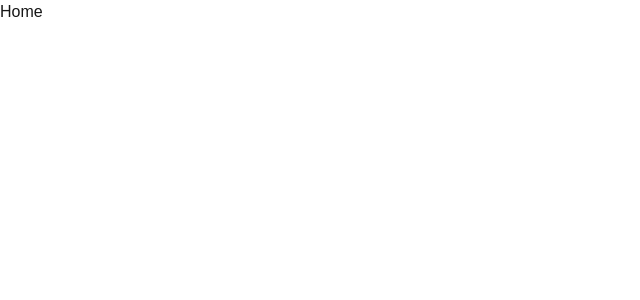
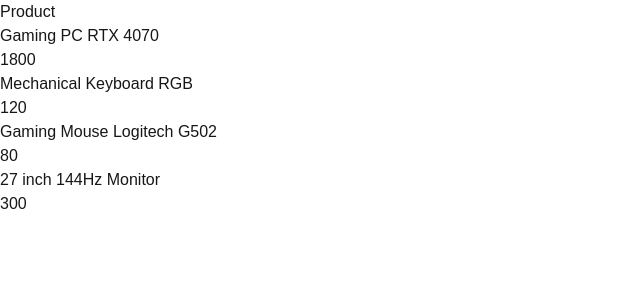
Before and after one commit to alikiamarsi/pclove-shop, a Next.js app in the folder pclove-shop/: page / in a window 1280 px wide. Shown: the top 300 px of the page, without its empty margins (0-640 px from the left). Built offline with nearby package versions, Linux system fonts and the light colour scheme; data requests are answered from the project's data file.

Commit message:
fetch and display products on home page

```diff
--- a/pclove-shop/app/page.tsx
+++ b/pclove-shop/app/page.tsx
@@ -1,8 +1,27 @@
-import React from 'react'
+import ProductCard from "@/components/ProductCard";
+import { Product } from "@/types/product";
 
-function Home() {
+async function getProducts(): Promise<Product[]> {
+  const res = await fetch("http://localhost:5000/products", {
+    cache: "no-store",
+  })
+  if(!res.ok) {
+    throw new Error("Failed to fetch products");
+  }
+  return res.json();
+}
+
+ async function Home() {
+  const products = await getProducts();
   return (
-    <div>Home</div>
+    <main>
+      <h1>Product</h1>
+      <div>
+        {products.map((product) => (
+          <ProductCard key={product.id} product={product} />
+        ))}
+      </div>
+    </main>
   )
 }
 
--- a/pclove-shop/components/ProductCard.tsx
+++ b/pclove-shop/components/ProductCard.tsx
@@ -0,0 +1,16 @@
+import { Product } from "@/types/product"
+
+type Props = {
+    product: Product
+}
+
+function ProductCard({product}: Props) {
+  return (
+    <div>
+        <h2>{product.title}</h2>
+        <p>{product.price}</p>
+    </div>
+  )
+}
+
+export default ProductCard
```
